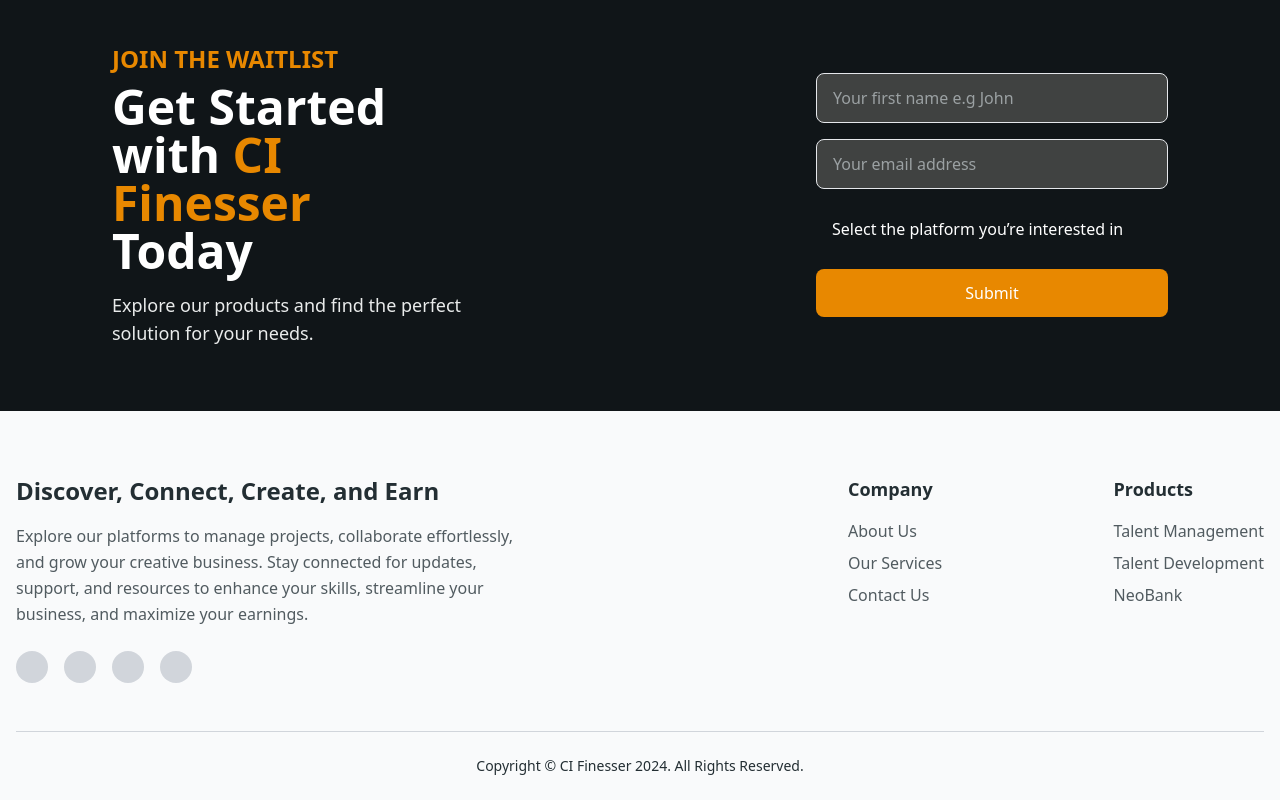
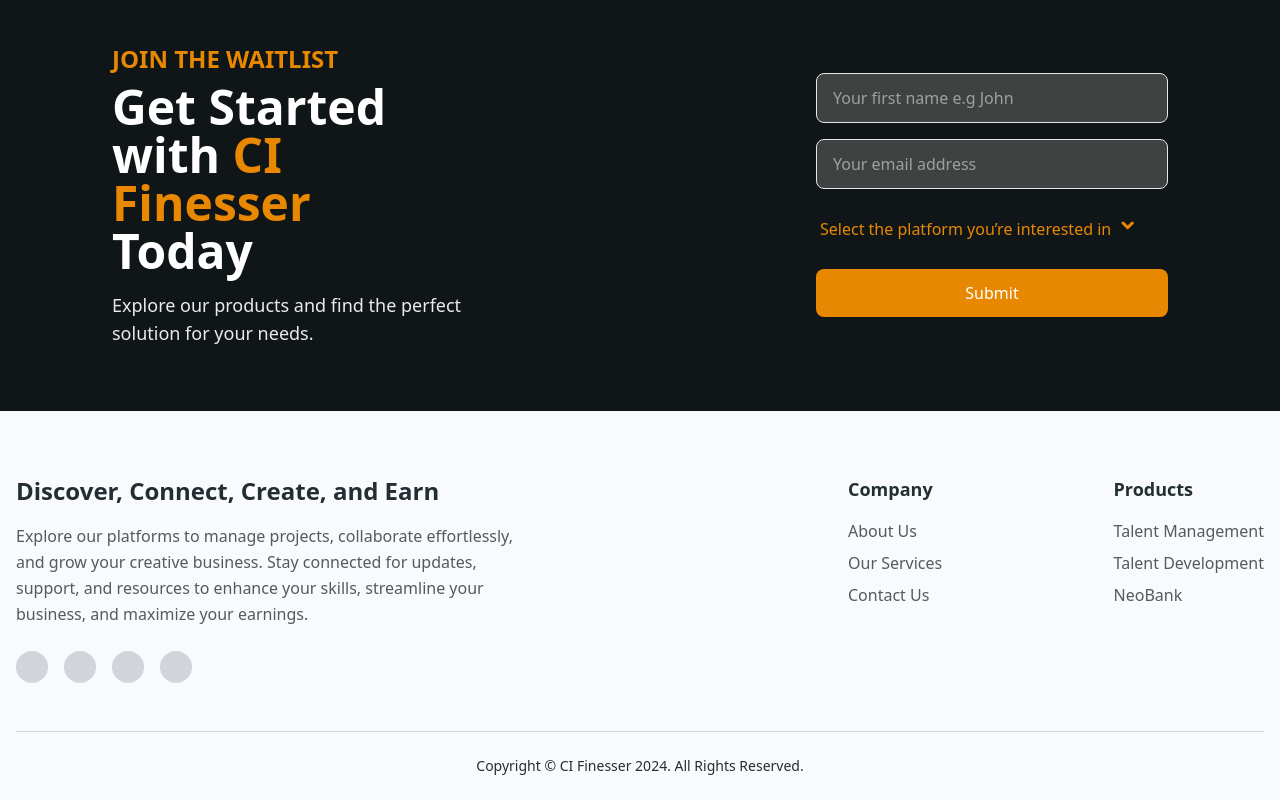
Before and after one commit to Ci-Finesser/ci_finesser_landing, a Next.js app: page / in a window 1280 px wide. Shown: the part 1725-2525 px from the top of the page. Built offline with nearby package versions, Linux system fonts and the light colour scheme.

Commit message:
dropdown

```diff
--- a/src/components/landing/waitlist.tsx
+++ b/src/components/landing/waitlist.tsx
@@ -1,9 +1,21 @@
-import { FC, useState } from "react"
+import { FC, useEffect, useRef, useState } from "react"
 
+interface Option {
+    value: string;
+    label: string;
+    checked: boolean;
+}
 export const WaitList: FC = () => {
     const [name, setName] = useState("");
     const [email, setEmail] = useState("");
     const [selectedPlatform, setSelectedPlatform] = useState("");
+    const [isDropdownOpen, setIsDropdownOpen] = useState(false);
+
+    const [selectedOptions, setSelectedOptions] = useState<Option[]>([
+        { value: "creative_managment", label: "Creative Management", checked: false },
+        { value: "skills_development", label: "Skills Development", checked: false },
+        { value: "financial_management", label: "Financial Management", checked: false },
+    ]);
 
     const handleSubmit = (event: React.FormEvent) => {
         event.preventDefault();
@@ -11,10 +23,40 @@
         console.log("Name:", name);
         console.log("Email:", email);
         console.log("Selected Platform:", selectedPlatform);
+        console.log(
+            "Selected Platforms:",
+            selectedOptions
+                .filter((option) => option.checked)
+                .map((option) => option.value)
+        );
     };
 
+    const handleOptionChange = (value: string) => {
+        setSelectedOptions((prevOptions) =>
+            prevOptions.map((option) =>
+                option.value === value ? { ...option, checked: !option.checked } : option
+            )
+        );
+    };
+
+    const dropdownRef = useRef<HTMLDivElement>(null);
+    useEffect(() => {
+        const handleClickOutside = (event: MouseEvent) => {
+            if (
+                dropdownRef.current &&
+                !dropdownRef.current.contains(event.target as Node)
+            ) {
+                setIsDropdownOpen(false);
+            }
+        };
+
+        document.addEventListener("mousedown", handleClickOutside);
+        return () => document.removeEventListener("mousedown", handleClickOutside);
+    }, []);
+
+
     return (
-        <section className="bg-[#101518] py-16 px-8 md:px-28">
+        <section className="bg-[#101518] py-16 px-9 md:px-28">
             <div className="container mx-auto flex flex-col md:flex-row items-center justify-between">
                 {/* Text Content */}
                 <div className="md:w-1/2 lg:w-1/3 mb-8 md:mb-0 w-full">
@@ -39,6 +81,7 @@
                             className="bg-[#fff4e6]/20 border rounded-lg px-4 py-3 text-white placeholder-[#9ba1a3] focus:outline-none focus:border-[#e88800]"
                             value={name}
                             onChange={(e) => setName(e.target.value)}
+                            required
                         />
                         <input
                             type="email"
@@ -46,22 +89,71 @@
                             className="bg-[#fff4e6]/20 border rounded-lg px-4 py-3 text-white placeholder-[#9ba1a3] focus:outline-none focus:border-[#e88800]"
                             value={email}
                             onChange={(e) => setEmail(e.target.value)}
+                            required
                         />
-                        <select
-                            className="bg-transparent px-4 py-3 text-white placeholder-[#e88800] focus:outline-none focus:border-[#e88800] appearance-none"
-                            value={selectedPlatform}
-                            onChange={(e) => setSelectedPlatform(e.target.value)}
-                        >
-                            <option value="" disabled className="justify-start items-center gap-2 inline-flex">
-                                Select the platform you’re interested in
-                                <svg xmlns="http://www.w3.org/2000/svg" width="17" height="16" viewBox="0 0 17 16" fill="none">
-                                    <path d="M13.3333 6L8.66667 10.6667L4 6" stroke="currentColor" strokeWidth={3} strokeLinecap="round" strokeLinejoin="round" />
+                        <div className="relative" ref={dropdownRef}>
+                            <div
+                                className="flex bg-transparent px-1 py-3 text-[#e88800] placeholder-[#e88800] focus:outline-none focus:border-[#e88800] appearance-none cursor-pointer"
+                                onClick={() => setIsDropdownOpen(!isDropdownOpen)}
+                            >
+                                {selectedOptions.some((option) => option.checked)
+                                    ? selectedOptions
+                                        .filter((option) => option.checked)
+                                        .map((option) => option.label)
+                                        .join(", ")
+                                    : "Select the platform you’re interested in"}
+                                <svg
+                                    xmlns="http://www.w3.org/2000/svg"
+                                    width="17"
+                                    height="16"
+                                    viewBox="0 0 17 16"
+                                    fill="none"
+                                    className={`ml-2 transform transition-transform duration-200 ${isDropdownOpen ? "rotate-180" : ""
+                                        }`}
+                                >
+                                    <path
+                                        d="M13.3333 6L8.66667 10.6667L4 6"
+                                        stroke="currentColor"
+                                        strokeWidth={3}
+                                        strokeLinecap="round"
+                                        strokeLinejoin="round"
+                                    />
                                 </svg>
-                            </option>
-                            <option value="platform1">Platform 1</option>
-                            <option value="platform2">Platform 2</option>
-                            {/* Add more platform options as needed */}
-                        </select>
+                            </div>
+                            {isDropdownOpen && (
+                                <div className="absolute px-4 py-2 pb-4 z-10 top-full left-0 mt-2 w-[290px] bg-white rounded-lg shadow-lg">
+                                    <ul className="py-2">
+                                        {selectedOptions.map((option) => (
+                                            <li
+                                                key={option.value}
+                                                className="py-2 cursor-pointer hover:bg-gray-100"
+                                                onClick={() => handleOptionChange(option.value)}
+                                            >
+                                                <label className="flex items-center gap-2">
+                                                    <input
+                                                        type="checkbox"
+                                                        className="w-6 h-6 rounded border border-2 border-[#bcbfc1] appearance-none checked:bg-[#e88800]"
+                                                        checked={option.checked}
+                                                        onChange={() => { }} // Prevent default checkbox behavior
+                                                    />
+                                                    <span  onClick={() => handleOptionChange(option.value)} className="text-[#232e33] text-xs md:text-lg font-normal">
+                                                        {option.label}
+                                                    </span>
+                                                </label>
+                                            </li>
+                                        ))}
+                                    </ul>
+                                    <button
+                                        type="button" // Change type to "button" to prevent form submission
+                                        className="px-3 py-2.5 bg-[#fff4e6] rounded-lg border border-[#e88800] text-[#e88800] text-xs font-normal"
+                                        onClick={() => setIsDropdownOpen(!isDropdownOpen)}
+                                    >
+                                        Confirm
+                                    </button>
+                                </div>
+                            )}
+                        </div>
+
                         <button
                             type="submit"
                             className="bg-[#e88800] text-white font-normal py-3 rounded-lg hover:bg-yellow-600 transition duration-300 ease-in-out"
```
